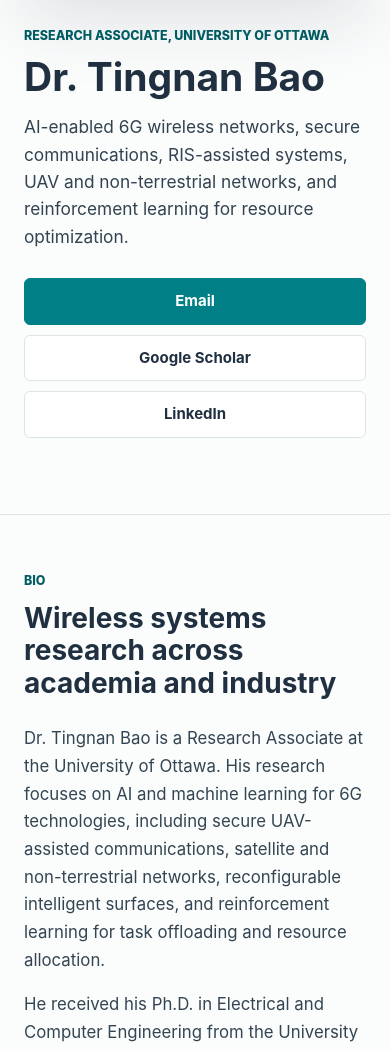
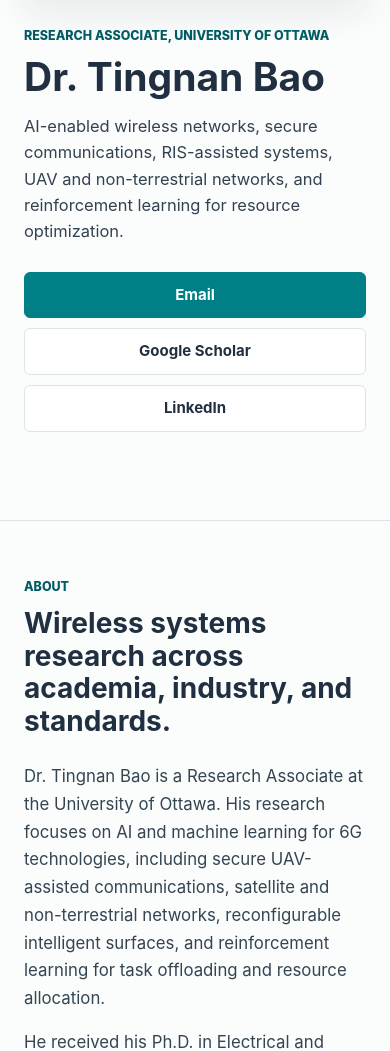
Before and after one commit to ttnbao/ttnbao.github.io, a Jekyll site: the page built from index.html, in a window 390 px wide and 1400 px high, cut to the strip 349-1400 px from the top of the window. Built offline with Jekyll 4.4.1, drawn with Linux system fonts in a browser that asks for light colours; some of the changed text lies outside the part shown.

Commit message:
Refine academic homepage structure

```diff
--- a/_layouts/default.html
+++ b/_layouts/default.html
@@ -16,9 +16,10 @@
     <header class="site-header">
       <a class="brand" href="{{ '/' | relative_url }}" aria-label="Tingnan Bao homepage">{{ site.title }}</a>
       <nav class="nav" aria-label="Primary navigation">
+        <a href="#about">About</a>
+        <a href="#news">News</a>
         <a href="#research">Research</a>
         <a href="#publications">Publications</a>
-        <a href="#experience">Experience</a>
         <a href="#service">Service</a>
         <a href="#contact">Contact</a>
       </nav>
--- a/assets/css/main.css
+++ b/assets/css/main.css
@@ -68,18 +68,17 @@ a {
   color: var(--teal-dark);
 }
 
-.hero {
+.profile-hero {
   display: grid;
-  grid-template-columns: minmax(0, 0.92fr) minmax(360px, 1.08fr);
-  gap: 48px;
+  grid-template-columns: minmax(0, 1.05fr) minmax(300px, 0.95fr);
+  gap: 42px;
   align-items: center;
   max-width: var(--max);
-  min-height: calc(100vh - 68px);
   margin: 0 auto;
-  padding: 54px 24px 42px;
+  padding: 58px 24px 54px;
 }
 
-.hero-copy {
+.profile-copy {
   max-width: 680px;
 }
 
@@ -101,7 +100,7 @@ p {
 
 h1 {
   margin-bottom: 16px;
-  font-size: clamp(2.35rem, 5.2vw, 4.25rem);
+  font-size: clamp(2.35rem, 4.2vw, 3.65rem);
   line-height: 1.04;
   letter-spacing: 0;
   color: var(--navy);
@@ -126,7 +125,7 @@ h3 {
 .lead {
   max-width: 620px;
   color: #324250;
-  font-size: clamp(1.08rem, 2vw, 1.32rem);
+  font-size: clamp(1.03rem, 1.5vw, 1.18rem);
   line-height: 1.58;
 }
 
@@ -156,18 +155,18 @@ h3 {
   color: #fff;
 }
 
-.hero-media {
+.profile-visual {
   margin: 0;
 }
 
-.hero-media img {
+.profile-visual img {
   display: block;
   width: 100%;
-  aspect-ratio: 1.28 / 1;
+  aspect-ratio: 16 / 10;
   object-fit: cover;
   border: 1px solid var(--line);
   border-radius: 8px;
-  box-shadow: 0 24px 70px rgba(28, 49, 61, 0.13);
+  box-shadow: 0 14px 42px rgba(28, 49, 61, 0.1);
 }
 
 .section {
@@ -186,6 +185,7 @@ h3 {
 }
 
 .section-body p:last-child,
+.news-item p:last-child,
 .publication p:last-child,
 .service-grid p:last-child,
 .research-grid p:last-child,
@@ -219,10 +219,33 @@ h3 {
 
 .research-grid p,
 .service-grid p,
+.news-item p,
 .publication p,
 .timeline p,
 .note {
   color: var(--muted);
+}
+
+.news-list {
+  display: grid;
+  gap: 12px;
+}
+
+.news-item {
+  display: grid;
+  grid-template-columns: 84px minmax(0, 1fr);
+  gap: 18px;
+  padding: 16px 0;
+  border-bottom: 1px solid var(--line);
+}
+
+.news-item:first-child {
+  padding-top: 0;
+}
+
+.news-item time {
+  color: var(--teal-dark);
+  font-weight: 760;
 }
 
 .project-list {
@@ -346,23 +369,23 @@ h3 {
     padding-bottom: 3px;
   }
 
-  .hero,
+  .profile-hero,
   .section,
   .contact {
     grid-template-columns: 1fr;
   }
 
-  .hero {
+  .profile-hero {
     gap: 30px;
     min-height: auto;
     padding-top: 42px;
   }
 
-  .hero-media {
+  .profile-visual {
     order: -1;
   }
 
-  .hero-media img {
+  .profile-visual img {
     aspect-ratio: 16 / 10;
   }
 
@@ -404,6 +427,11 @@ h3 {
     gap: 10px;
   }
 
+  .news-item {
+    grid-template-columns: 1fr;
+    gap: 4px;
+  }
+
   .project-card {
     grid-template-columns: 1fr;
   }
--- a/index.html
+++ b/index.html
@@ -3,12 +3,12 @@ layout: default
 title: Academic Homepage
 ---
 
-<section class="hero">
-  <div class="hero-copy">
+<section class="profile-hero">
+  <div class="profile-copy">
     <p class="eyebrow">{{ site.author.role }}</p>
     <h1>{{ site.author.name }}</h1>
     <p class="lead">
-      AI-enabled 6G wireless networks, secure communications, RIS-assisted systems,
+      AI-enabled wireless networks, secure communications, RIS-assisted systems,
       UAV and non-terrestrial networks, and reinforcement learning for resource optimization.
     </p>
     <div class="hero-actions" aria-label="Primary links">
@@ -17,15 +17,15 @@ title: Academic Homepage
       <a class="button" href="{{ site.linkedin }}">LinkedIn</a>
     </div>
   </div>
-  <figure class="hero-media">
+  <figure class="profile-visual">
     <img src="{{ '/assets/research-network.png' | relative_url }}" alt="Abstract visual of AI-enabled wireless networks" />
   </figure>
 </section>
 
-<section class="section intro" aria-labelledby="bio-title">
+<section class="section intro" id="about" aria-labelledby="bio-title">
   <div class="section-heading">
-    <p class="eyebrow">Bio</p>
-    <h2 id="bio-title">Wireless systems research across academia and industry</h2>
+    <p class="eyebrow">About</p>
+    <h2 id="bio-title">Wireless systems research across academia, industry, and standards.</h2>
   </div>
   <div class="section-body">
     <p>
@@ -44,10 +44,25 @@ title: Academic Homepage
   </div>
 </section>
 
+<section class="section" id="news" aria-labelledby="news-title">
+  <div class="section-heading">
+    <p class="eyebrow">Updates</p>
+    <h2 id="news-title">News</h2>
+  </div>
+  <div class="news-list">
+    {% for item in site.data.profile.news %}
+      <article class="news-item">
+        <time>{{ item.date }}</time>
+        <p>{{ item.text }}</p>
+      </article>
+    {% endfor %}
+  </div>
+</section>
+
 <section class="section" id="research" aria-labelledby="research-title">
   <div class="section-heading">
     <p class="eyebrow">Research</p>
-    <h2 id="research-title">Research projects</h2>
+    <h2 id="research-title">Featured research directions</h2>
   </div>
   <div>
     <div class="project-list">
@@ -87,7 +102,7 @@ title: Academic Homepage
         </article>
       {% endfor %}
     </div>
-    <p class="note">Full list: 13 journal articles, 13 conference papers, 13 patents, and 5 manuscripts under review.</p>
+    <p class="note">A complete publication list is available through Google Scholar.</p>
   </div>
 </section>
 
```
Also changed, not shown: _data/profile.yml (+10 -0 lines).
